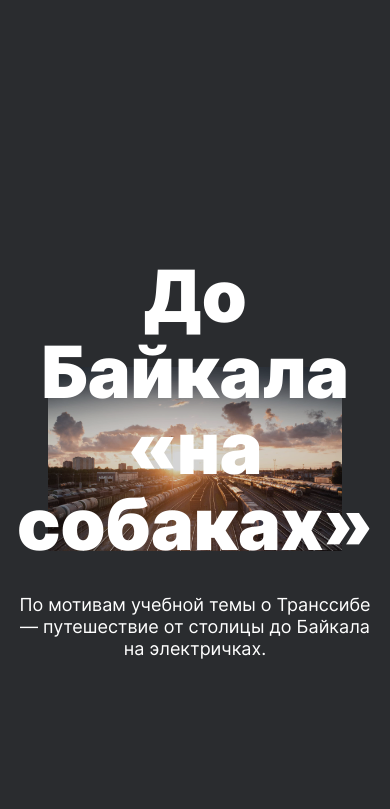
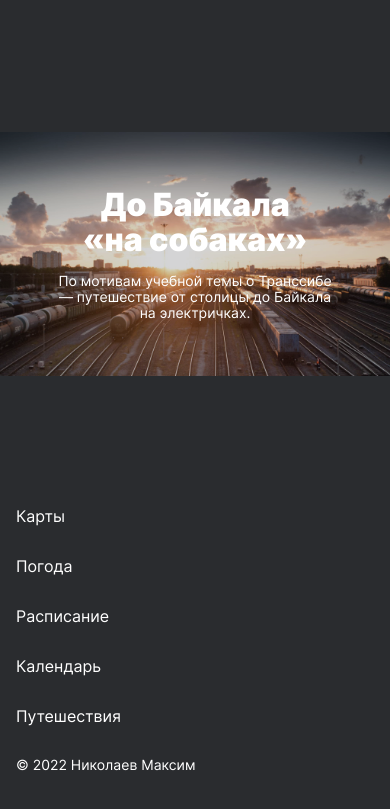
Before and after one commit to MaksimNikolaev/russian-travel, a plain HTML site: page index.html in a window 390 px wide. Shown: the part 9955-10764 px from the top of the page. Drawn offline with Linux system fonts and the light colour scheme.

Commit message:
Секция footer

```diff
--- a/css/style.css
+++ b/css/style.css
@@ -494,7 +494,7 @@
 }
 
 .cover__background {
-  background: url('/images/cover-trains.jpg') no-repeat center;
+  background: url('.././images/cover-trains.jpg') no-repeat center;
     background-size: contain;
     position: absolute;
     top: 0;
@@ -508,3 +508,116 @@
 .cover__background:hover {
   opacity: 0.3;
 }
+
+@media (max-width: 1024px) {
+  .cover {
+    max-width: 1024px;
+  }
+  .cover__link {
+    min-height: 640px;
+  }
+  .cover__title {
+    font-style: 72px;
+    line-height: 76px;
+  }
+}
+
+@media (max-width: 768px) {
+  .cover {
+    padding-bottom: 88px;
+  }
+  .cover__link {
+    min-height: 480px;
+  }
+}
+
+@media (max-width: 525px) {
+  .cover__title {
+    font-size: 32px;
+    line-height: 35px;
+    max-width: 288px;
+    padding-bottom: 16px;
+  }
+  .cover__subtitle {
+    font-size: 14px;
+    line-height: 16px;
+    max-width: 288px;
+  }
+  .cover__link {
+    min-height: 330px;
+  }
+}
+
+@media (max-width: 320px) {
+  .cover {
+    padding-bottom: 64px;
+  }
+  .cover__link {
+    min-height: 200px;
+  }
+}
+
+.footer {
+  display: flex;
+  justify-content: space-between;
+  color: #FFFFFF;
+  max-width: 1174px;
+  margin: 0 auto;
+  padding-bottom: 24px;
+}
+.menu {
+
+}
+.menu__links {
+  display: flex;
+  list-style: none;
+  margin: 0;
+  padding: 0;
+}
+.menu__link {
+  margin-right: 18px;
+  font-size: 16px;
+  line-height: 18px;
+}
+.footer__copyright {
+  font-size: 14px;
+  line-height: 16px;
+  margin: 0;
+}
+
+@media (max-width: 1024px) {
+  .footer {
+    max-width: 928px;
+  }
+}
+
+@media (max-width: 768px) {
+  .footer {
+    max-width: 720px;
+    margin-left: 16px;
+  }
+}
+
+@media (max-width: 525px) {
+  .footer {
+    flex-direction: column;
+  }
+  .menu__link {
+    margin-bottom: 32px;
+  }
+  .menu__links {
+    flex-direction: column;
+  }
+}
+
+@media (max-width: 320px) {
+
+  .menu__link {
+    margin-bottom: 32px;
+    font-size: 24px;
+    line-height: 24px;
+  }
+  .menu__link:last-child {
+    margin-bottom: 48px;
+  }
+}
--- a/index.html
+++ b/index.html
@@ -39,7 +39,7 @@
     </section>
     <section class="photo-grid" aria-label="Фотогалерея">
       <ul class="photo-grid__items">
-        <li><img src="/images/photo-grid-train.jpg" alt="Путешествие" class="photo-grid__item"></li>
+        <li><img src="./images/photo-grid-train.jpg" alt="Путешествие" class="photo-grid__item"></li>
         <li><img src="./images/photo-grid-atharva-tulsi.jpg" alt="Горы" class="photo-grid__item"></li>
         <li><img src="./images/photo-grid-tuman.jpg" alt="Туман" class="photo-grid__item"></li>
         <li><img src="./images/photo-grid-sochi.jpg" alt="Сочи" class="photo-grid__item"></li>
@@ -124,8 +124,8 @@
     <section class="cover">
       <a href="" class="cover__link">
         <div class="cover__overlay">
-          <h2 class="cover__title">До Байкала «на собаках»</h2>
-          <p class="cover__subtitle">По мотивам учебной темы о Транссибе — путешествие от столицы до Байкала на электричках.</p>
+          <h2 class="cover__title">До Байкала «на&nbsp;собаках»</h2>
+          <p class="cover__subtitle">По мотивам учебной темы о&nbsp;Транссибе —&nbsp;путешествие от&nbsp;столицы&nbsp;до Байкала на электричках.</p>
         </div>
         <div class="cover__background"></div>
       </a>
@@ -133,7 +133,16 @@
     </section>
   </main>
   <footer class="footer">
-
+    <nav class="menu">
+      <ul class="menu__links">
+        <li class="menu__link">Карты</li>
+        <li class="menu__link">Погода</li>
+        <li class="menu__link">Расписание</li>
+        <li class="menu__link">Календарь</li>
+        <li class="menu__link">Путешествия</li>
+      </ul>
+    </nav>
+    <p class="footer__copyright">&copy; 2022 Николаев Максим</p>
   </footer>
 </body>
 </html>
```
